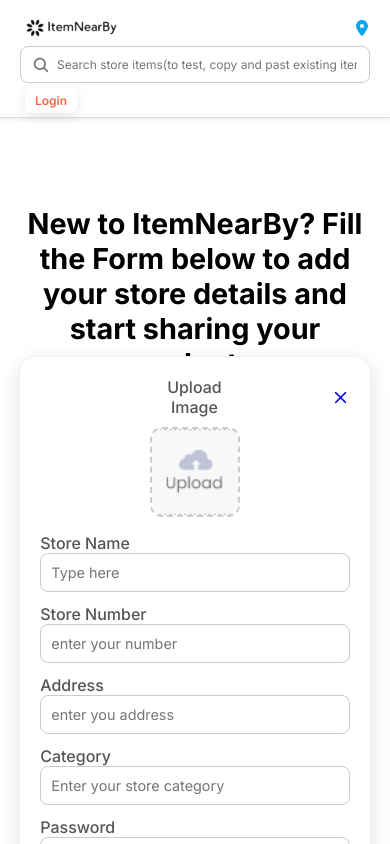
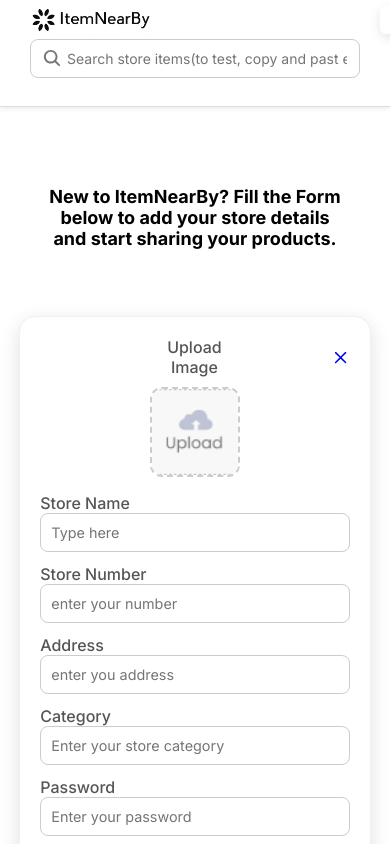
Before and after one commit to Surendra12S/ItemNearBy, a React (Vite) app in the folder Frontend/my-app/: page /addShop in a window 390 px wide. Shown: the top 844 px of the page. Built offline with nearby package versions, Linux system fonts and the light colour scheme.

Commit message:
Add new changes

```diff
--- a/Frontend/my-app/src/Components/AddItemForm/AddItemForm.css
+++ b/Frontend/my-app/src/Components/AddItemForm/AddItemForm.css
@@ -91,3 +91,10 @@
   color: #fff !important;
   box-shadow: 0 2px 10px rgba(0,0,0,0.2) !important;
 }
+
+@media (max-width: 600px) {
+
+  .ItemContainer{
+    margin-top: 1px;
+  }
+}
--- a/Frontend/my-app/src/Components/AddStoreDetails/AddStoreDetails.css
+++ b/Frontend/my-app/src/Components/AddStoreDetails/AddStoreDetails.css
@@ -154,15 +154,23 @@
   }
 }
 
-@media (max-width: 480px) {
+@media (max-width: 600px) {
   form.flex-col input {
     padding: 10px;
     font-size: 0.9rem;
   }
-
+  .newToclass h1{
+     font-size: 18px;
+     width: 300px;
+     margin-top: -20px;
+  }
   .add-img-upload img {
     width: 90px;
     height: 90px;
+  }
+
+  .addStoreDetailsContainer{
+    margin-top: -40px;
   }
 
   .submitBtn,
@@ -171,9 +179,13 @@
     font-size: 0.9rem;
   }
 
-  .newToclass,
-  .AlreadyClass {
+  .newToclass{
     font-size: 0.9rem;
     margin-top: 100px;
   }
+
+  .AlreadyClass{
+    margin-top: 30px;
+  }
+
 }
--- a/Frontend/my-app/src/Components/Footer/Footer.css
+++ b/Frontend/my-app/src/Components/Footer/Footer.css
@@ -69,14 +69,17 @@
 }
 
 
-/* Responsive */
-@media (max-width: 768px) {
+
+@media (max-width: 600px) {
   .footer-container {
     flex-direction: column;
     align-items: center;
     gap: 20px;
   }
 
+  .footer-brand h1{
+    margin-left: 50px;
+  }
   .footer-brand p {
     text-align: center;
   }
--- a/Frontend/my-app/src/Components/Home/Home.css
+++ b/Frontend/my-app/src/Components/Home/Home.css
@@ -143,7 +143,7 @@
 }
 
 
-@media (max-width: 480px) {
+@media (max-width: 600px) {
   .PurposeHeading {
     padding: 25px 16px;
     margin: 40px 10px;
@@ -152,26 +152,28 @@
   }
 
   .mainHeading {
-    font-size: 24px;
+    font-size: 20px;
     margin-bottom: 10px;
   }
 
-  .subHeading,
-  .subHeadingTwo {
-    font-size: 14px;
-    line-height: 1.4;
+  .subHeading{
+    font-size: 12px;
+     width: 350px;
+  }
+  .subHeadingTwo{
+    font-size: 12px;
   }
 
   .SubHeading {
-    font-size: 20px;
-    margin: 30px 12px 16px;
-    text-align: center;
+    font-size: 12px;
+    margin-left: 55px;
+    margin-top: 70px;
   }
 
   .shopListContainer {
     flex-direction: column;
     gap: 20px;
-    padding: 10px 12px 40px 12px;
+    margin-left: 40px;
   }
 
   .list-format {
--- a/Frontend/my-app/src/Components/NavBar/NavBar.css
+++ b/Frontend/my-app/src/Components/NavBar/NavBar.css
@@ -130,50 +130,45 @@
   }
 }
 
-@media (max-width: 768px) {
+@media (max-width: 600px) {
   .NavBarConatiner {
     flex-wrap: wrap;
     height: auto;
-    padding: 10px 20px;
   }
 
   .logoImage {
-    margin: 0 auto;
-    width: 100px;
+    margin-left: -6px;
+    width: 130px;
   }
 
   .locationSection {
-    margin: 10px 0;
+   display: none;
   }
 
   .inputContainer {
     flex: 1 1 100%;
     margin: 0;
   }
+  .profileIcon{
+    width: 26px;
+    height: 26px;
+    position: relative;
+    top: -75px;
+    left: 360px;
+  }
+  .dropdown{
+    margin-top: 70px;
+    margin-right: 18px;
+  }
 
-  .LoginElm,
+  .LoginElm{
+    position: relative;
+    top: -72px;
+    left: 350px;
+  }
   .addStoreBtn {
-    margin: 5px 5px;
+   margin-right: 150px;
+   margin-bottom: 5px;
+   margin-top: 5px;
   }
 }
-
-@media (max-width: 480px) {
-  .inputElm {
-    font-size: 12px;
-  }
-
-  .LoginElm,
-  .addStoreBtn {
-    font-size: 12px;
-    padding: 5px 10px;
-    margin-bottom: -6px;
-  }
-
-  .serchIcon {
-    font-size: 18px;
-  }
-
-  .locationtext {
-    display: none;
-  }
-}
--- a/Frontend/my-app/src/Components/ShopInfo/ShopInfo.css
+++ b/Frontend/my-app/src/Components/ShopInfo/ShopInfo.css
@@ -122,9 +122,8 @@
 }
 
 /* Tablets (<= 768px) */
-@media screen and (max-width: 768px) {
+@media screen and (max-width: 600px) {
   .shop-details {
-    padding: 30px 15px;
     flex-direction: column;
   }
 
@@ -132,13 +131,16 @@
     flex-direction: column;
     max-width: 100%;
     box-shadow: none;
-    border-radius: 0;
+    width: 400px;
+    margin-top: 30px;
   }
 
-  .shop-image-wrapper,
-  .shop-info {
+  .shop-image-wrapper{
     min-width: 100%;
     padding: 20px;
+  }
+  .shop-info {
+   padding: 20px;
   }
 
   .shop-image {
@@ -188,11 +190,10 @@
 }
 
 /* Mobile phones (<= 480px) */
-@media screen and (max-width: 480px) {
+@media(max-width: 480px) {
   .shop-name {
     font-size: 26px;
   }
-
   .shop-info p {
     font-size: 14px;
   }
--- a/Frontend/my-app/src/Components/ShopInfo/ShopInfo.jsx
+++ b/Frontend/my-app/src/Components/ShopInfo/ShopInfo.jsx
@@ -1,25 +1,19 @@
 import { useLocation, useNavigate } from "react-router-dom";
 import "../ShopInfo/ShopInfo.css"
-
-//1
 import axios from "axios";
 import { useEffect, useState } from "react";
-//1
+
 
 function ShopDetails() {
 
   const apiKey = "AIzaSyANgRP2HP-MNEp1ZYL-1UlctCrR45VJnrA";
-
   const location = useLocation();
   const navigate = useNavigate();
   const shop = location.state?.shop;
- //1
-  const [items,setItems] = useState([]);
+  const [items, setItems] = useState([]);
 
 
-//1
   if (!shop) {
-
     return (
       <div>
         <h2>No shop data found.</h2>
@@ -30,7 +24,7 @@
 
   const url = `${import.meta.env.VITE_REACT_APP_BACKEND_BASEURL}`;
 
-// 1
+
   useEffect(() => {
     axios
       .get(`${url}/api/item/get-items/${shop._id}`)
@@ -47,9 +41,7 @@
 
 
   return (
-    <div>
-
-
+    <div className="shop-detailes-Container" >
       <div className="shop-details">
         <div className="shop-container">
           <div className="shop-image-wrapper">
@@ -66,21 +58,19 @@
           </div>
         </div>
       </div>
-
-
       <div>
         <h3 className="shopItemsheading" >Items in this shop :</h3>
         <div className="Shop" >
           {
-          items.length>0 ? (items.map((item)=>(
+            items.length > 0 ? (items.map((item) => (
               <div className="ShopItemsList" key={item._id} >
-              <img className="imgItem" src={`${url}/uploads/${item.image}`} width={200}/>
+                <img className="imgItem" src={`${url}/uploads/${item.image}`} width={200} />
                 <h4>{item.name}</h4>
                 <p>Price: ₹{item.price}</p>
                 <p>Description: {item.description}</p>
                 <p>Category: {item.category}</p>
               </div>
-          ))) :(<p>No items available for this shop.</p>)
+            ))) : (<p>No items available for this shop.</p>)
           }
         </div>
         <div className="mapContainer">
--- a/Frontend/my-app/src/Components/ShopItemList/ShopItem.css
+++ b/Frontend/my-app/src/Components/ShopItemList/ShopItem.css
@@ -41,3 +41,9 @@
   color: #666;
   margin: 2px 0;
 }
+
+@media (max-width: 600px) {
+
+
+
+}
```
Lines whose indentation alone changed are shown as unchanged.
